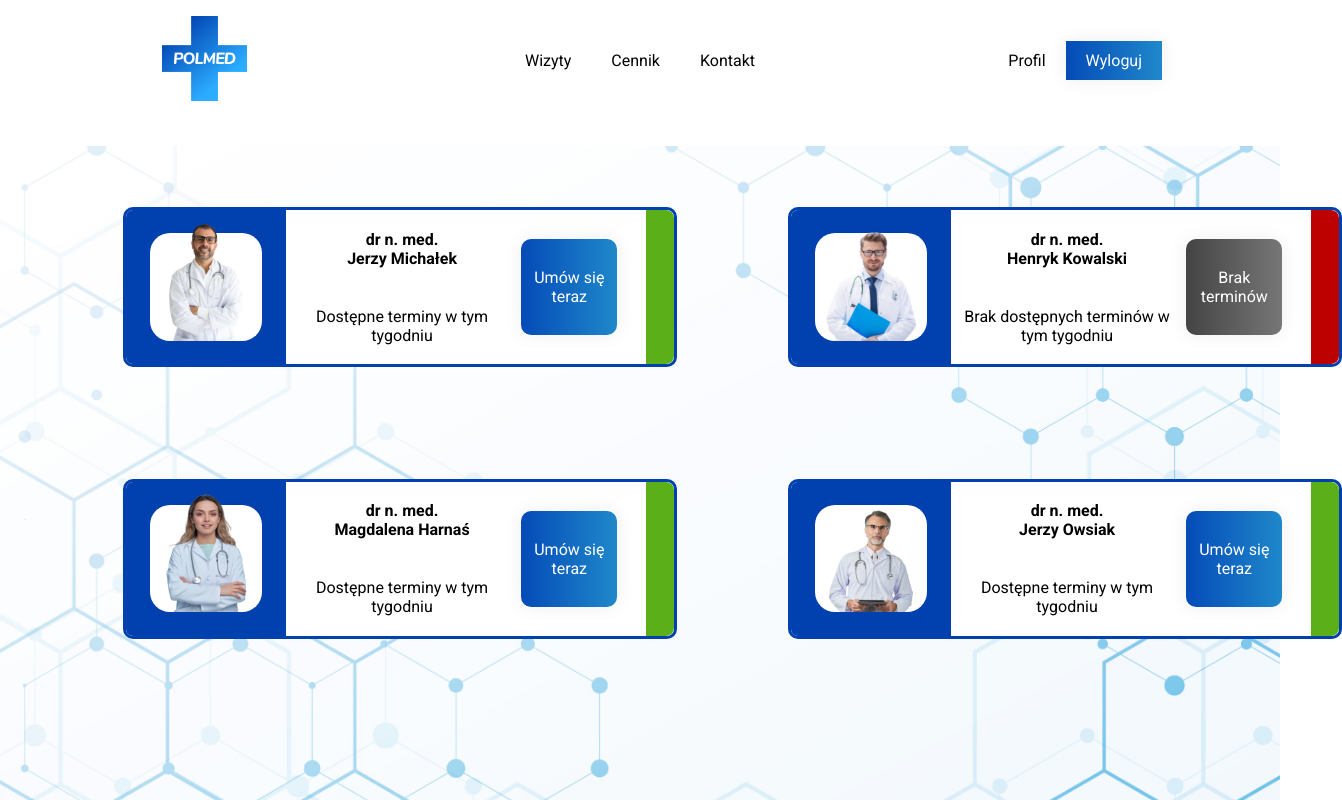
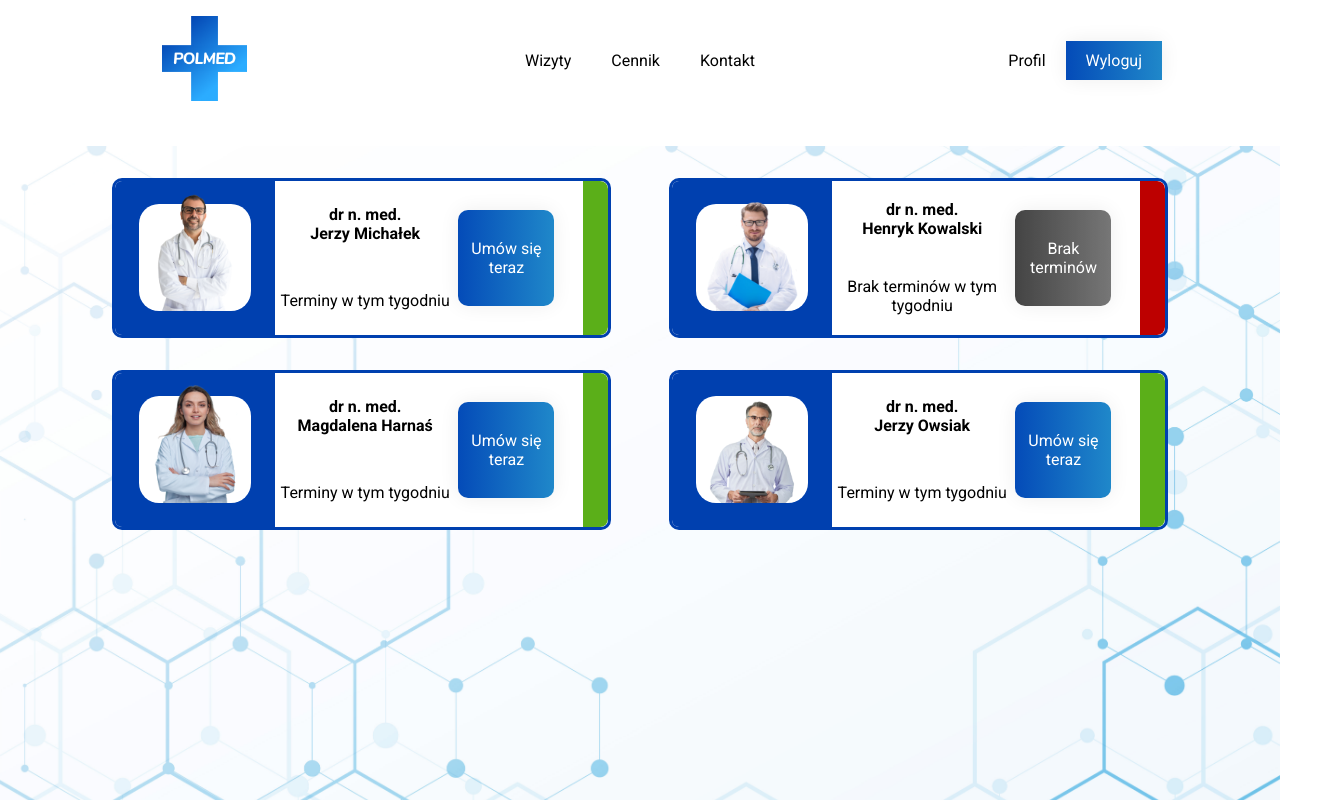
Before and after one commit to itspatys/POLmed, a React (Vite) app: page / in a window 1280 px wide. Shown: the whole page, 1342 px wide, since content can reach past the window. Built offline with nearby package versions, Linux system fonts and the light colour scheme.

Commit message:
Code cleanup.

```diff
--- a/src/assets/style/doctorComponent.css
+++ b/src/assets/style/doctorComponent.css
@@ -5,6 +5,7 @@
 	--green: #5baf19;
 	--red: rgb(189, 0, 0);
 }
+
 .doctor-elem {
 	font-family: "Roboto", sans-serif;
 	display: grid;
@@ -12,13 +13,13 @@
 	border: 3px solid var(--main-blue);
 	border-radius: 10px;
 	min-height: 10em;
-	min-width: 90%;
+	min-width: 95%;
 	max-width: 95%;
 	background-color: white;
 	box-sizing: border-box;
 	overflow: hidden;
 }
-/* image */
+
 .image-container {
 	background-color: var(--main-blue);
 	display: grid;
@@ -34,6 +35,7 @@
 	max-width: 80%;
 	transform: translate(-50%, 0);
 }
+
 .white-cover {
 	background-color: rgb(255, 255, 255);
 	width: 70%;
@@ -44,7 +46,6 @@
 	text-align: center;
 }
 
-/* info */
 .doctor-info {
 	text-align: center;
 	position: relative;
@@ -54,17 +55,12 @@
 
 .doctor-info > div:not(.doctor-status) {
 	font-weight: bold;
-	/* font-size: 1.5vw; */
 }
 
 .doctor-status {
-	/* font-size: 1vw; */
 	bottom: 10px;
-	/* margin-bottom: 0px; */
 	text-align: center;
 }
-
-/* doctor button */
 
 .doctor-button {
 	color: white;
@@ -97,14 +93,11 @@
 .doctor-button:hover {
 	background-position: right center;
 }
+
 .doctor-button-disabled:hover {
 	background-position: left center;
 }
-.doctor-button > div {
-	/* padding-top: 2.5rem; */
-}
 
-/* status bar */
 .status-bar-green,
 .status-bar-red {
 	border-bottom-right-radius: 8px;
@@ -155,10 +148,6 @@
 		border-bottom-left-radius: 8px;
 		border-top-right-radius: 0px;
 	}
-	.doctor-status {
-		/* padding-top: 1.5vw; */
-		/* font-size: 1.2vw !important; */
-	}
 
 	.doctor-button {
 		height: 100%;
@@ -171,13 +160,8 @@
 		height: unset;
 		width: unset;
 	}
-	.doctor-button > div {
-		/* padding-top: 1.2rem !important; */
-		/* font-size: 2.5vw !important; */
-	}
 
 	.doctor-status {
 		text-align: center;
-		/* font-size: 1.2vw; */
 	}
 }
--- a/src/assets/style/doctorContainer.css
+++ b/src/assets/style/doctorContainer.css
@@ -1,19 +1,28 @@
 .doctor-container {
 	display: grid;
 	grid-template-columns: 1fr 1fr;
-	align-items: justify;
-	grid-gap: 50px;
+	justify-items: center;
+	align-items: center;
+	grid-gap: 2em;
+
+	padding-top: 2em;
+	justify-content: space-evenly;
 }
 
-.doctor-elem {
-	margin-left: 20%;
-	margin-right: 10%;
-	margin-top: 10%;
-}
-
-@media screen and (max-width: 1100px) {
+@media screen and (max-width: 700px) {
 	.doctor-container {
 		display: grid;
 		grid-template-columns: 1fr;
+		grid-gap: 0.5em;
 	}
 }
+
+@media screen and (min-width: 1200px) {
+	.doctor-container {
+		align-content: center;
+		align-self: center;
+		justify-self: center;
+		text-align: center;
+		grid-template-columns: 525px 525px;
+	}
+}
--- a/src/assets/style/index.css
+++ b/src/assets/style/index.css
@@ -7,18 +7,15 @@
 	background-image: url(../img/background2.jpg);
 	background-size: cover;
 	background-repeat: no-repeat;
+	min-height: 100vh;
 }
 @media screen and (max-width: 1100px) {
 	body {
 		background-image: url(../img/background2_rotated.png);
-		background-size: cover;
-		background-repeat: no-repeat;
 	}
 }
 @media screen and (max-width: 600px) {
 	body {
 		background-image: url(../img/background2_rotated.png);
-		background-size: cover;
-		background-repeat: repeat-y;
 	}
 }
--- a/src/components/doctorComponent.jsx
+++ b/src/components/doctorComponent.jsx
@@ -40,8 +40,8 @@
 
 	setStatusText() {
 		return this.props.status == "true"
-			? "Dostępne terminy w tym tygodniu"
-			: "Brak dostępnych terminów w tym tygodniu";
+			? "Terminy w tym tygodniu"
+			: "Brak terminów w tym tygodniu";
 	}
 }
 export default DoctorComponent;
```
